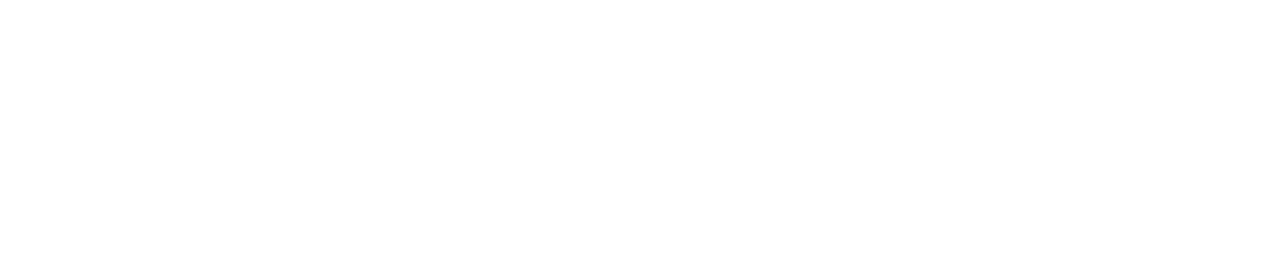
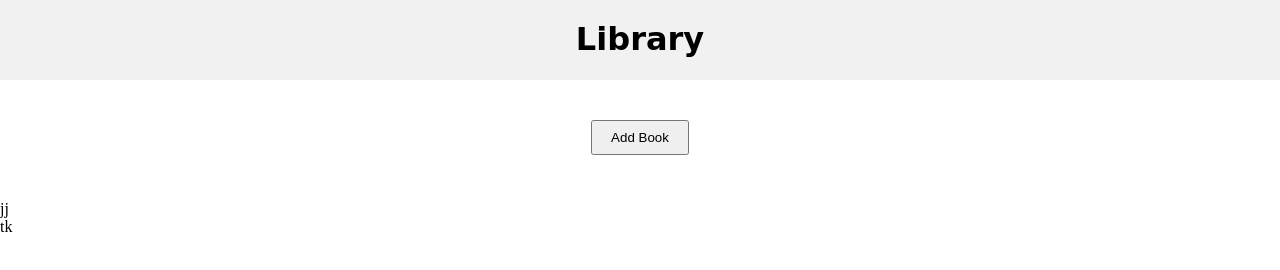
Before and after one commit to yaswanth-vakkala/Library_js, a plain HTML site: page index.html in a window 1280 px wide. Drawn offline with Linux system fonts and the light colour scheme.

Commit message:
complete addbook, display books functions and create basic site

```diff
--- a/index.html
+++ b/index.html
@@ -4,11 +4,17 @@
     <meta charset="UTF-8" />
     <meta http-equiv="X-UA-Compatible" content="IE=edge" />
     <meta name="viewport" content="width=device-width, initial-scale=1.0" />
-    <title>Document</title>
+    <title>Library</title>
     <script src="script.js" defer></script>
-    <link rel="stylesheet" href="./styles.css">
+    <link rel="stylesheet" href="./styles.css" />
   </head>
   <body>
-
+    <div class="content">
+      <div class="header">
+        <h1>Library</h1>
+      </div>
+      <div class="btn"><button>Add Book</button></div>
+      <div class="catalog"></div>
+    </div>
   </body>
 </html>
--- a/script.js
+++ b/script.js
@@ -1,3 +1,8 @@
+let myLibrary = [
+  { title: "jj", author: "lfsd", npages: 123, isRead: "yes" },
+  { title: "tk", author: "lfsd", npages: 123, isRead: "yes" },
+];
+
 function Book(title, author, npages, isRead) {
   this.title = title;
   this.author = author;
@@ -15,5 +20,18 @@ function Book(title, author, npages, isRead) {
   };
 }
 
-const b1 = new Book("Harry potter", "Jk Rowlings", 1200, "no");
-console.log(b1.info());
+function addBookToLibrary(title, author, npages, isRead) {
+  myLibrary.push(new Book(title, author, npages, isRead));
+}
+
+function displayBooks() {
+  const area = document.querySelector(".catalog");
+  myLibrary.forEach(function (curr) {
+    // const element = new Book(curr.title, curr.author, curr.npages, curr.isRead);
+    const child = document.createElement("div");
+    child.innerHTML = curr.title;
+    area.appendChild(child);
+  });
+}
+
+displayBooks();
--- a/styles.css
+++ b/styles.css
@@ -0,0 +1,27 @@
+*{
+    margin: 0;
+    padding: 0;
+}
+
+.header{
+    width: 100%;
+    height: 80px;
+    text-align: center;
+    background-color: #F1F1F1;
+}
+
+.header h1{
+   padding-top: 20px;
+   font-family: cursive, sans-serif;
+}
+
+.btn{
+    height: 80px;
+    text-align: center;
+    padding-top: 40px;
+}
+
+.btn button{
+    padding: 8px 18px;
+    cursor: pointer;
+}
```
